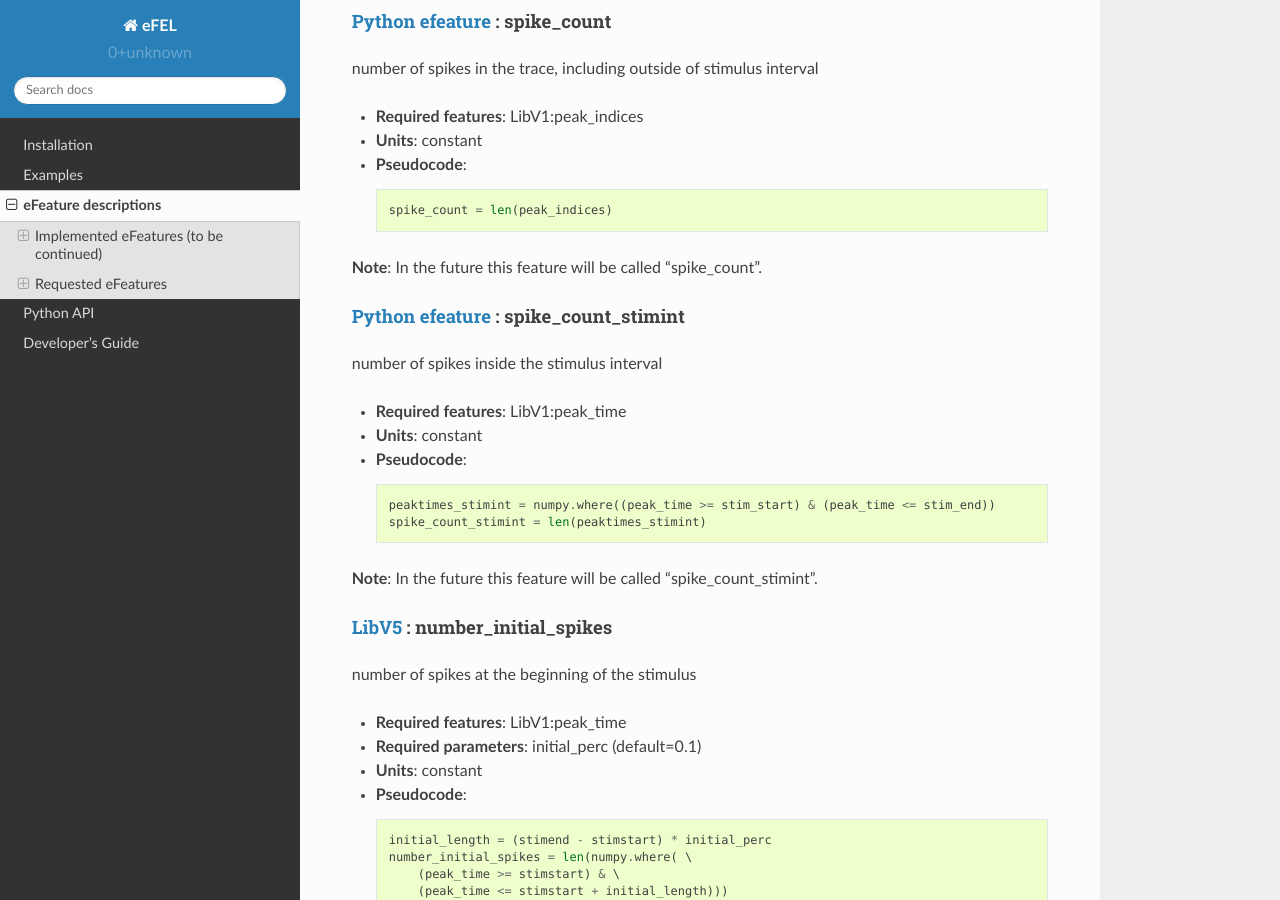
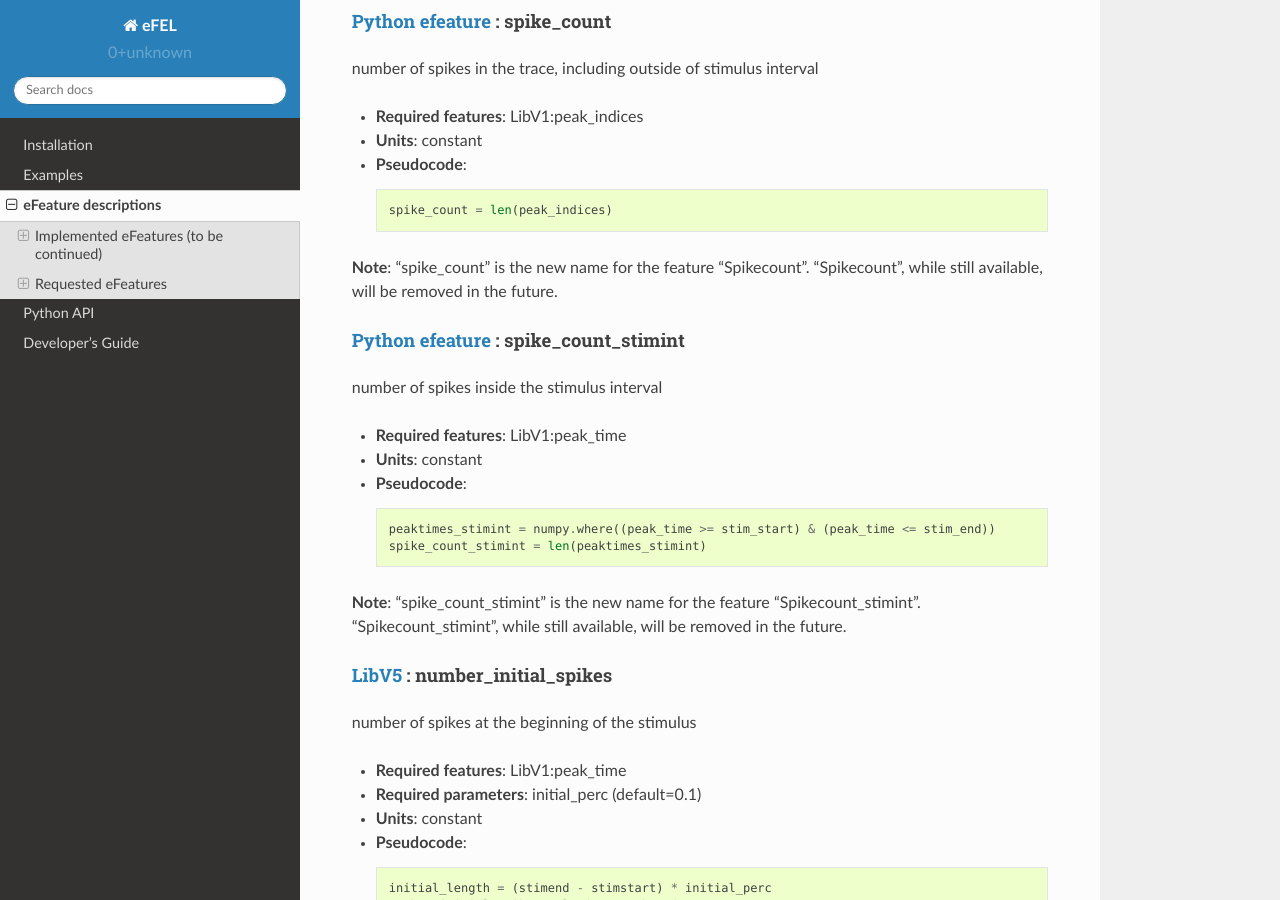
Before and after one commit to BlueBrain/eFEL, a Sphinx documentation site: the page built from docs/source/eFeatures.rst, in a window 1280 px wide and 900 px high, scrolled down 3325 px. Built offline with Sphinx 7.4.7 and the Read the Docs theme 2.0.0, drawn with Linux system fonts in a browser that asks for light colours.

Commit message:
update deprecation note in the docs

```diff
--- a/docs/source/eFeatures.rst
+++ b/docs/source/eFeatures.rst
@@ -161,7 +161,8 @@ number of spikes in the trace, including outside of stimulus interval
 
     spike_count = len(peak_indices)
 
-**Note**: In the future this feature will be called "spike_count".
+**Note**: "spike_count" is the new name for the feature "Spikecount".
+"Spikecount", while still available, will be removed in the future.
 
 `Python efeature`_ : spike_count_stimint
 ~~~~~~~~~~~~~~~~~~~~~~~~~~~~~~~~~~~~~~~~
@@ -175,7 +176,8 @@ number of spikes inside the stimulus interval
     peaktimes_stimint = numpy.where((peak_time >= stim_start) & (peak_time <= stim_end))
     spike_count_stimint = len(peaktimes_stimint)
 
-**Note**: In the future this feature will be called "spike_count_stimint".
+**Note**: "spike_count_stimint" is the new name for the feature "Spikecount_stimint".
+"Spikecount_stimint", while still available, will be removed in the future.
 
 `LibV5`_ : number_initial_spikes
 ~~~~~~~~~~~~~~~~~~~~~~~~~~~~~~~~
```
